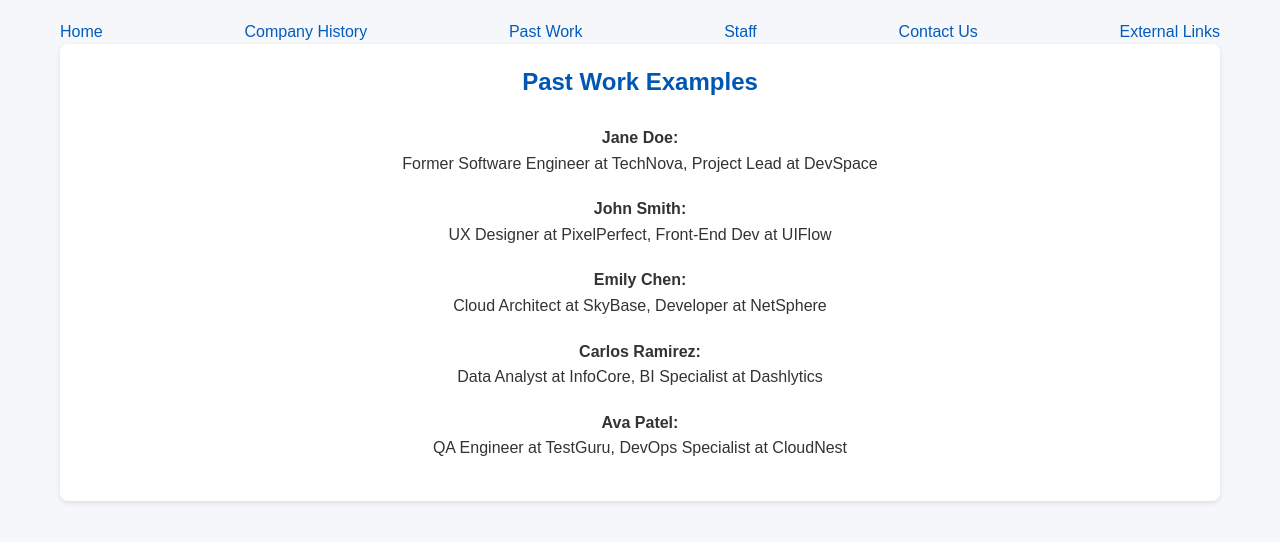
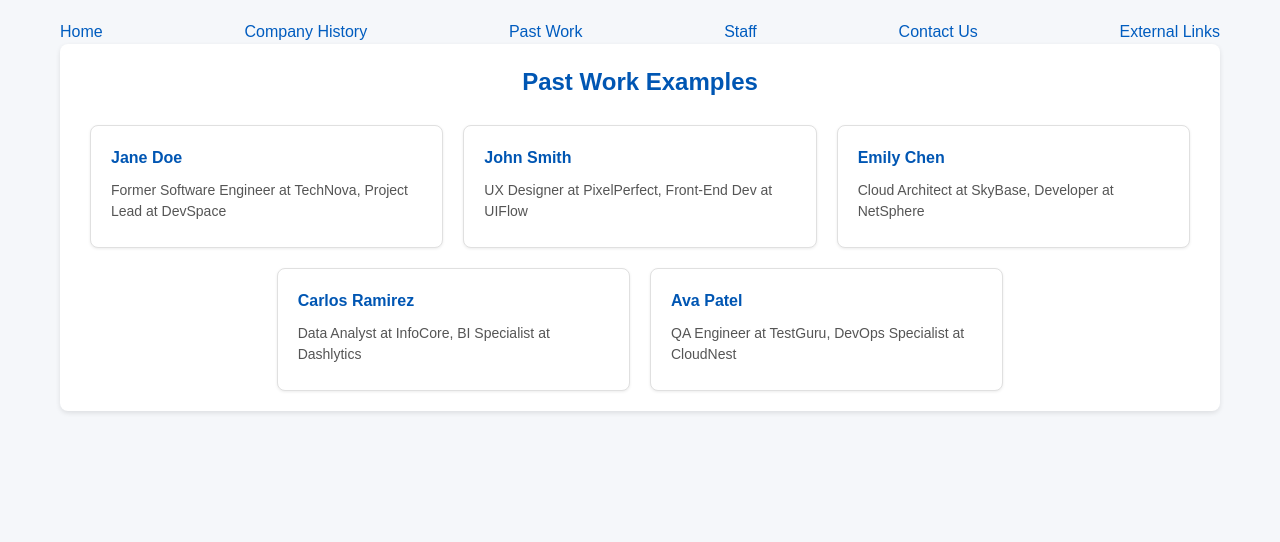
Before and after one commit to DianaWilson1/Company-Website-Lab, a React (Vite) app: page / in a window 1280 px wide. Both pictures are taken after a click on the link "Past Work". Shown: the top 542 px of the page. Built offline with nearby package versions, Linux system fonts and the light colour scheme.

Commit message:
fixing look

```diff
--- a/src/App.css
+++ b/src/App.css
@@ -1,136 +1,122 @@
-/* App.css */
 * {
   box-sizing: border-box;
   margin: 0;
   padding: 0;
+}
 
-}
 body {
   font-family: Arial, sans-serif;
-  background-color: #F5F7FA;
+  background-color: #f5f7fa;
   color: #333;
 }
+
 .app-container {
   max-width: 1200px;
   margin: 0 auto;
   padding: 20px;
-  /* text-align: center; -- Removed/commented out if you want card content left-aligned */
 }
-img.profile-image{
-         width: 138px;
-    height: 100px;
 
+section {
+  margin-bottom: 40px;
+  padding: 20px;
+  background-color: #fff;
+  border-radius: 8px;
+  box-shadow: 0 2px 5px rgba(0,0,0,0.1);
 }
-main {
-  margin: 40px 0;
-  text-align: center; /* Keep main intro centered if desired */
+
+section h2, section h3 {
+  text-align: center;
+  font-size: 24px;
+  margin-top: 0;
+  margin-bottom: 25px;
+  color: #0056b3;
 }
-.image-grid {
+
+.home-section p {
+  max-width: 800px;
+  margin: 0 auto 20px auto;
+  line-height: 1.6;
+  text-align: center;
+}
+
+.EmployData {
   display: flex;
   flex-wrap: wrap;
   justify-content: center;
   gap: 20px;
-  margin: 20px 0;
 }
-section {
-  margin-bottom: 40px;
-  padding: 20px; /* Add some padding to sections */
-  background-color: #fff; /* Give sections a background */
-  border-radius: 8px;
-  box-shadow: 0 2px 5px rgba(0,0,0,0.1); /* Add subtle shadow to sections */
-}
-/* Keep section headings centered */
-section h2, section h3 {
-  text-align: center;
-  font-size: 24px;
-  margin-bottom: 25px;
-  color: #0056B3; /* Example color */
-}
-p {
-  max-width: 800px;
-  margin: 0 auto 20px auto;
-  line-height: 1.6;
-  text-align: center; /* Center paragraph text in main section */
-}
-/* === Staff Section Flexbox Styling (Example based on description) === */
-.EmployData {
-  display: flex;
-  flex-wrap: wrap;
-  justify-content: center; /* Center cards */
-  gap: 20px; /* Space between cards */
-  background-color: transparent; /* Remove section background if cards have their own */
-  box-shadow: none; /* Remove section shadow if cards have their own */
-  padding: 0; /* Remove section padding if cards have their own */
-}
-/* Assuming EmployData component renders a card-like element */
-.EmployData > div { /* Adjust selector if needed */
-  border: 1px solid #E0E0E0;
+
+.EmployData > div {
+  border: 1px solid #e0e0e0;
   border-radius: 8px;
   padding: 20px;
   background-color: #fff;
   box-shadow: 0 1px 3px rgba(0,0,0,0.08);
-  flex-basis: calc(33.333% - 20px); /* Example: 3 cards per row */
-  min-width: 280px; /* Minimum card width */
+  flex-basis: calc(33.333% - 20px);
+  min-width: 280px;
   text-align: left;
 }
-/* === Contact Us Section Horizontal Card Styling === */
-.CompanyInformation {
-  display: flex;          /* Enable flexbox layout */
-  flex-wrap: wrap;        /* Allow items to wrap to the next line */
-  justify-content: center; /* Center cards horizontally */
-  gap: 20px;              /* Desired space between contact cards */
-  background-color: transparent; /* Remove default section background */
-  box-shadow: none; /* Remove default section shadow */
-  padding: 0; /* Remove default section padding */
+
+.EmployData > div h4 { margin-top: 0; margin-bottom: 10px; color: #0056b3; }
+.EmployData > div p { margin-bottom: 5px; font-size: 14px; line-height: 1.5; color: #555; max-width: none; margin-left: 0; margin-right: 0; text-align: left;}
+
+/* fixing past work */
+.past-work-container{
+  display: flex;
+  flex-wrap: wrap;
+  justify-content: center;
+  gap: 20px;
 }
-/* Style for the general info rendered by <CompanyInformation /> component */
-/* This assumes it renders a block element. Add a specific class if possible */
-/* We target it loosely here; adding a class in the component is better */
-.CompanyInformation > *:first-child { /* Target the first element (likely CompanyInformation output) */
-   flex-basis: 100%; /* Make it span the full width */
-   margin-bottom: 20px; /* Add space below it before the cards */
-   text-align: center; /* Center the general company info text */
-   background-color: #fff; /* Give it the white background */
-   padding: 20px; /* Add padding */
-   border-radius: 8px; /* Match card radius */
-   box-shadow: 0 2px 5px rgba(0,0,0,0.1); /* Match card shadow */
-}
-/* Style for individual contact cards rendered by <ContactUs /> component */
-/* This assumes ContactUs component renders a div or similar block element */
-/* Add a specific class like 'contact-card' in your ContactUs component for better targeting */
-.CompanyInformation > *:not(:first-child) { /* Target elements *after* the first one */
-  border: 1px solid #ddd;
+
+.past-work-container > div {
+  border: 1px solid #e0e0e0;
   border-radius: 8px;
-  padding: 15px 20px; /* Adjust padding */
-  background-color: #FFFFFF; /* White background for cards */
-  box-shadow: 0 2px 4px rgba(0, 0, 0, 0.1); /* Subtle shadow */
-  flex-basis: 300px; /* Suggest a base width for each card */
-  flex-grow: 0;       /* Prevent cards from growing excessively */
-  text-align: left;   /* Keep text inside cards left-aligned */
-}
-/* Example: Styling elements *inside* a contact card */
-/* Adjust selectors based on the actual HTML structure of your ContactUs component */
-.CompanyInformation > *:not(:first-child) h4 {
-  margin-top: 0;
-  margin-bottom: 8px;
-  color: #0056B3; /* Example title color */
-  font-size: 1.1em;
-}
-.CompanyInformation > *:not(:first-child) p {
-  margin-bottom: 5px;
-  font-size: 0.95em; /* Slightly smaller text */
-  line-height: 1.5;
-  color: #555; /* Dark grey text */
-  /* Reset global p styles if needed */
-  max-width: none;
-  margin-left: 0;
-  margin-right: 0;
+  padding: 20px;
+  background-color: #fff;
+  box-shadow: 0 1px 3px rgba(0,0,0,0.08);
+  flex-basis: calc(33.333% - 20px);
+  min-width: 280px;
   text-align: left;
 }
-.CompanyInformation > *:not(:first-child) a {
-  color: #0066CC;
-  text-decoration: none;
+
+.past-work-container > div h4 { margin-top: 0; margin-bottom: 10px; color: #0056b3; }
+.past-work-container > div p { margin-bottom: 5px; font-size: 14px; line-height: 1.5; color: #555; max-width: none; margin-left: 0; margin-right: 0; text-align: left;}
+
+
+
+
+
+
+.CompanyInformation {
+  display: flex;
+  flex-wrap: wrap;
+  justify-content: center;
+  gap: 20px;
 }
-.CompanyInformation > *:not(:first-child) a:hover {
-  text-decoration: underline;
+
+.external-links-grid {
+  display: grid;
+  grid-template-columns: repeat(auto-fit, minmax(100px, 1fr));
+  gap: 15px;
+  padding: 10px;
+  justify-items: center;
+  align-items: center;
+  margin: 20px 0;
 }
+
+.external-link-item {
+  display: flex;
+  align-items: center;
+  justify-content: center;
+  width: 100%;
+  min-height: 60px;
+  background-color: #f8f9fa;
+  border-radius: 5px;
+  padding: 10px;
+  box-shadow: 0 1px 2px rgba(0,0,0,0.05);
+}
+
+.external-link-item img {
+  display: block;
+  max-width: 100%;
+}
--- a/src/App.jsx
+++ b/src/App.jsx
@@ -78,7 +78,6 @@ const App = () => {
 
       {/* --- Conditionally Rendered Content Sections --- */}
 
-      {/* Home Section - Uses <section> for consistent styling */}
       {activeSection === 'home' && (
         <section className="home-section">
           <h3>Welcome to FutureWave Technologies Inc.</h3>
@@ -93,7 +92,6 @@ const App = () => {
         </section>
       )}
 
-      {/* Company History Section */}
       {activeSection === 'companyHistory' && (
         <section className="CompanyHistory">
            <h2>Company History</h2>
@@ -101,10 +99,10 @@ const App = () => {
         </section>
       )}
 
-      {/* Staff Section */}
       {activeSection === 'staff' && (
-        <section className="EmployData">
+        <section className="staff-section-container">
           <h2>Our Staff</h2>
+          <div className="EmployData">
             {employeeProfiles.map((profile, index) => (
               <EmployData
                 key={index}
@@ -113,13 +111,15 @@ const App = () => {
                 hobbies={profile.hobbies}
               />
             ))}
+          </div>
         </section>
       )}
 
-      {/* Past Work Section */}
+      {/* Past Work Section - Added wrapper div for flex layout */}
       {activeSection === 'pastWork' && (
         <section className="PastWork">
           <h2>Past Work Examples</h2>
+          <div className="past-work-container">
             {employeeProfiles.map((profile, index) => (
               <PastWork
                 key={index}
@@ -127,10 +127,10 @@ const App = () => {
                 employmentHistory={profile.employmentHistory}
               />
             ))}
+          </div>
         </section>
       )}
 
-      {/* Contact Us Section */}
       {activeSection === 'contact' && (
         <section className="CompanyInformation">
           <h2>Contact Information</h2>
@@ -138,7 +138,6 @@ const App = () => {
         </section>
       )}
 
-      {/* External Links Section */}
       {activeSection === 'externalLinks' && (
         <section className="external-links-section">
           <h2>External Links / Partners</h2>
--- a/src/components/contactUs/companyInformation.jsx
+++ b/src/components/contactUs/companyInformation.jsx
@@ -1,20 +1,31 @@
 import React from "react";
 const CompanyInformation = () => {
   return (
-    <> <div>
-      <h3>Contact as for any addition or help</h3>
+    <>
+    <div>
       <h4>FutureWave Technologies Inc.</h4>
-      <p>8200 Horizon Parkway, Suite 300
+      <ul>
+        <li>
+            <p>
+        8200 Horizon Parkway, Suite 300
         San Ventura, CA 90210
         United States
-
-        Phone:
+          </p>
+    </li>
+    <li>
+<p>
+Phone:
         📞 (555) 867-5309
 
         Email:
         📧 contact@futurewavetech.com
 
         Website:
+</p>
+</li>
+<li>
+<p>
+
         🌐 www.futurewavetech.com
 
         Business Hours:
@@ -28,7 +39,10 @@ const CompanyInformation = () => {
 
         Twitter/X: twitter.com/futurewavetech
 
-        Instagram: instagram.com/futurewavetech</p>
+        Instagram: instagram.com/futurewavetech
+    </p>
+    </li>
+    </ul>
 
     </div >  </>
   )
--- a/src/components/pastWork/pastWork.jsx
+++ b/src/components/pastWork/pastWork.jsx
@@ -1,15 +1,14 @@
+
 import React from "react";
 
 const PastWork = ({ name, employmentHistory }) => {
-  return <>
-  <div>
-    <ul>
-      <p>
-      <span><h4>{name}:</h4> </span><span>{employmentHistory}</span>
-      </p>
-      </ul>
+
+  return (
+    <div>
+      <h4>{name}</h4>
+      <p>{employmentHistory}</p>
     </div>
-  </>
+  );
 };
 
 export default PastWork;
```
Lines whose indentation alone changed are shown as unchanged.
